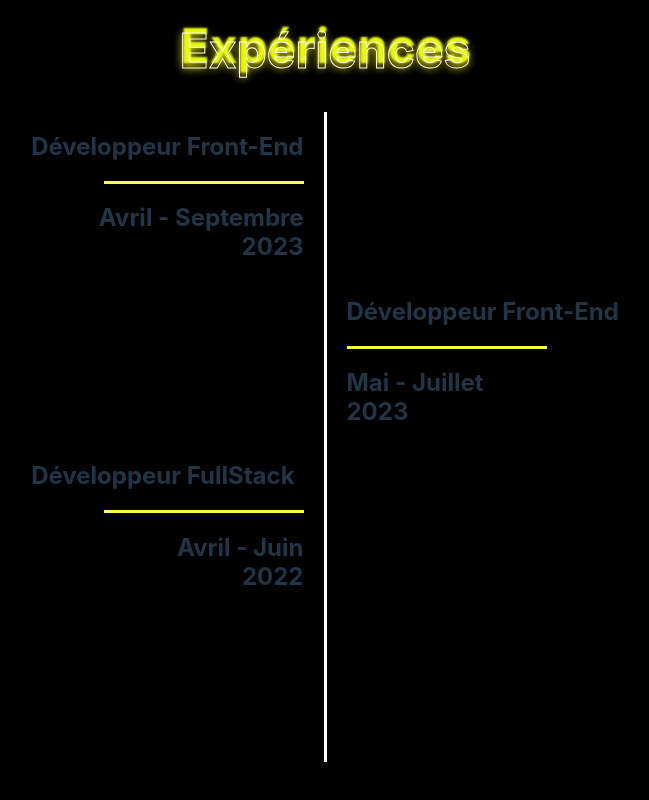
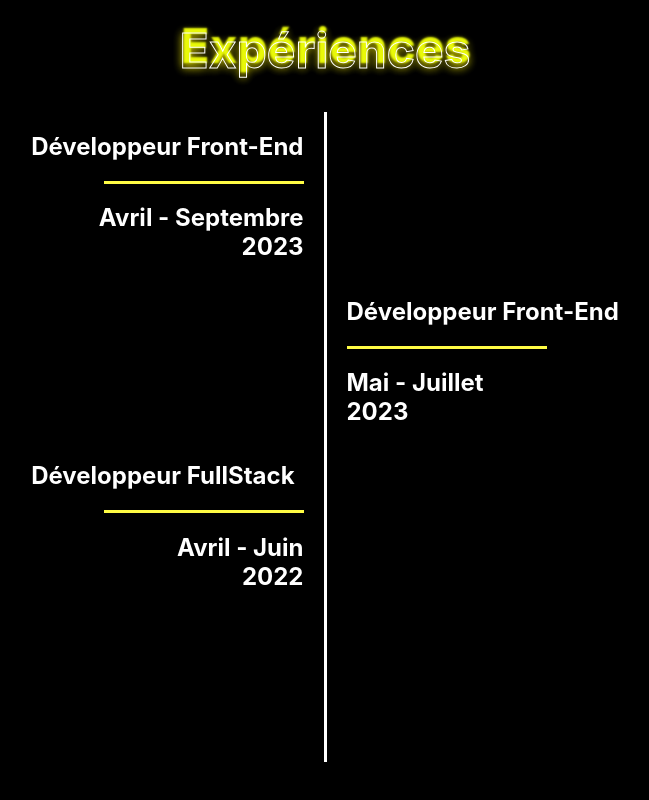
Before and after one commit to Manu-Marques/Portfolio_V2, a React (Vite) app: page / in a window 1280 px wide. Shown: the part 1836-2636 px from the top of the page, without its empty margins (315-964 px from the left). Built offline with nearby package versions, Linux system fonts and the light colour scheme.

Commit message:
css added

```diff
--- a/src/components/experience/styles.css
+++ b/src/components/experience/styles.css
@@ -39,6 +39,18 @@
     color: #fff;
     text-shadow: 1px 1px 2px rgb(238, 255, 0), 0 0 1em rgb(238, 255, 0);
     cursor: pointer;
+}
+
+.mission-title,
+.stage-title,
+.oclock-title,
+.stage-date,
+.mission-date,
+.oclock-date,
+.stage-year,
+.mission-year,
+.oclock-year {
+    color: #fff;
 }
 
 
```
